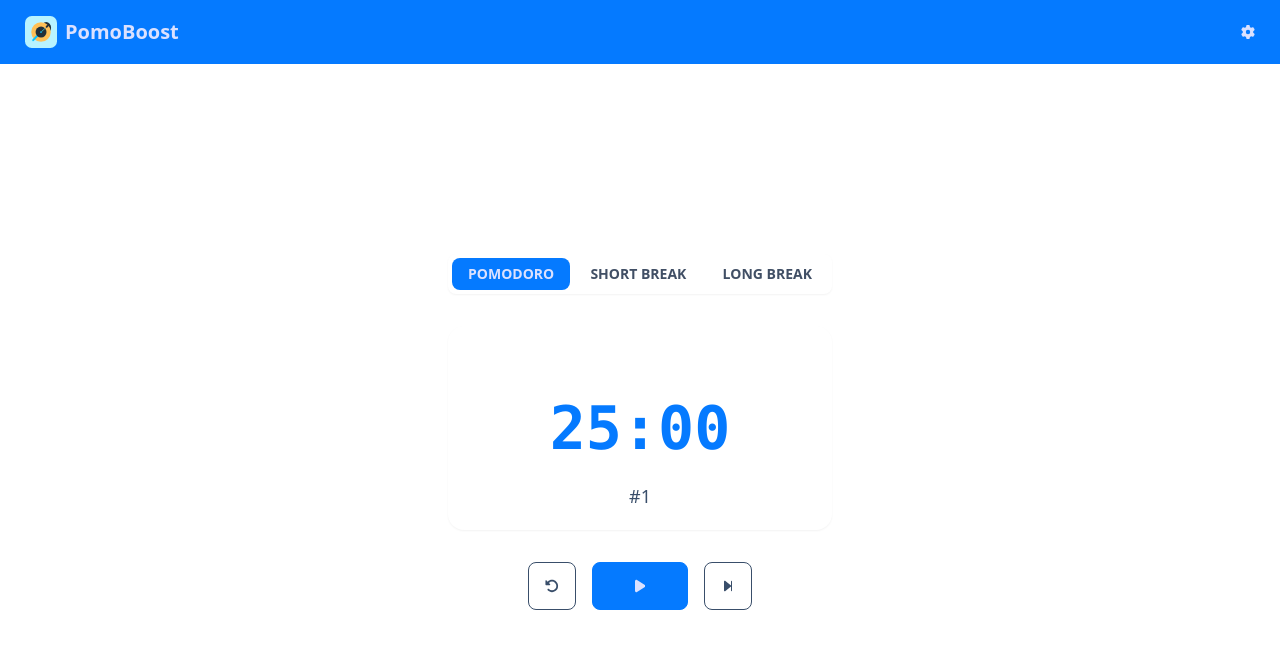
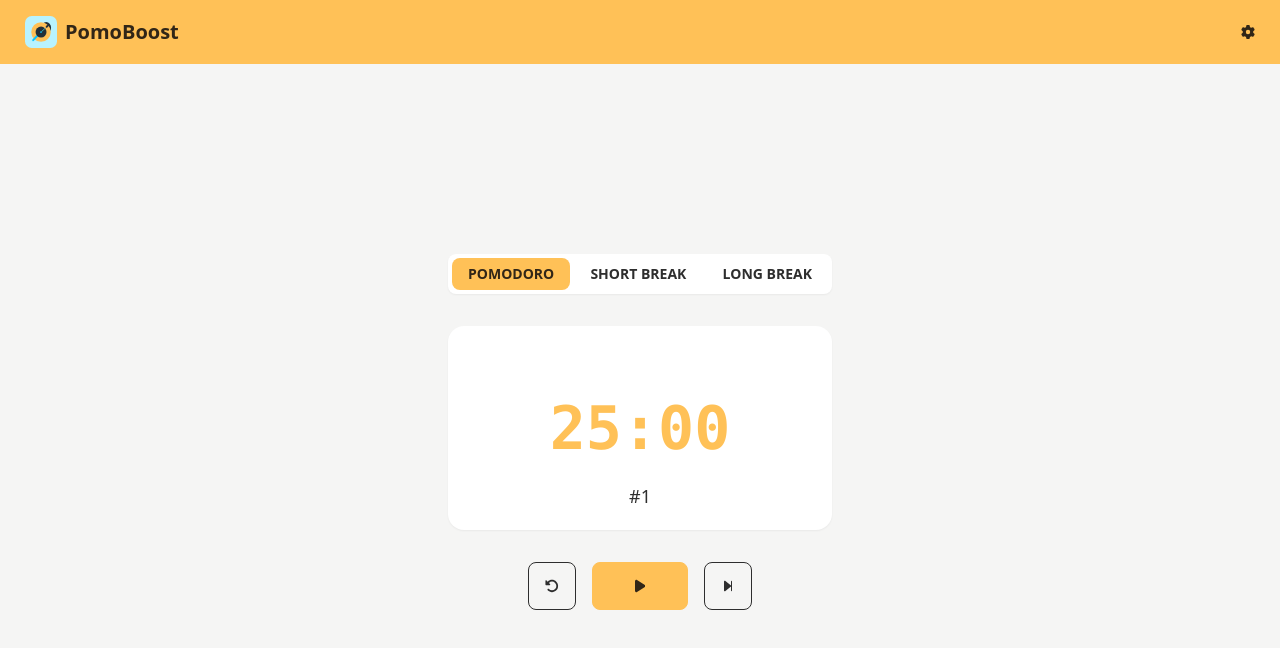
Before and after one commit to amalhanaja/pomoboost, a SvelteKit app: page / in a window 1280 px wide. Shown: the top 648 px of the page. Built offline with nearby package versions, Linux system fonts and the light colour scheme.

Commit message:
style(theme): add darkTheme

```diff
--- a/src/lib/components/PomoTimer/CountDown.svelte
+++ b/src/lib/components/PomoTimer/CountDown.svelte
@@ -4,7 +4,7 @@
 	export let count: number;
 </script>
 
-<section class="card w-full py-10 bg-white shadow-sm">
+<section class="card w-full py-10 bg-white dark:bg-stone-900 shadow-sm">
 	<div class="card-body items-center text-center">
 		<div class="countdown font-bold font-mono text-6xl text-primary">
 			<span style={`--value: ${minutes}`} />:
--- a/src/lib/components/PomoTimer/TimerTypeTabs.svelte
+++ b/src/lib/components/PomoTimer/TimerTypeTabs.svelte
@@ -8,7 +8,7 @@
 	};
 </script>
 
-<section class="tabs tabs-boxed w-full flex justify-between flex-nowrap bg-white shadow-sm">
+<section class="tabs tabs-boxed w-full flex justify-between flex-nowrap bg-white dark:bg-stone-900 shadow-sm">
 	{#each timerTypes as t}
 		<button
 			class={`tab overflow-hidden font-semibold text-neutral text-opacity-75 ${
--- a/tailwind.config.js
+++ b/tailwind.config.js
@@ -7,8 +7,6 @@ export default {
 	plugins: [require('daisyui')],
 	daisyui: {
 		themes: [
-			'winter',
-			'night',
 			{
 				lightTheme: {
 					primary: '#FFC056',
@@ -19,9 +17,20 @@ export default {
 					success: '#50d38f',
 					warning: '#bc9c10',
 					error: '#ed5c5a'
+				},
+				darkTheme: {
+					primary: '#FFC056',
+					secondary: '#B8F3FF',
+					accent: '#09C2FF',
+					neutral: '#f5f5f4',
+					'base-100': '#292524',
+					info: '#52b8da',
+					success: '#50d38f',
+					warning: '#bc9c10',
+					error: '#ed5c5a'
 				}
 			}
 		],
-		darkTheme: 'lightTheme'
+		darkTheme: 'darkTheme'
 	}
 };
```
